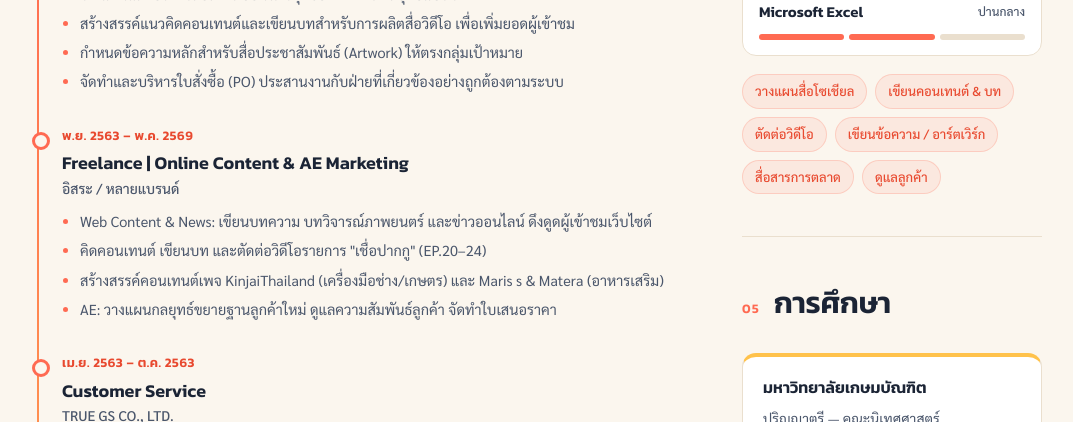
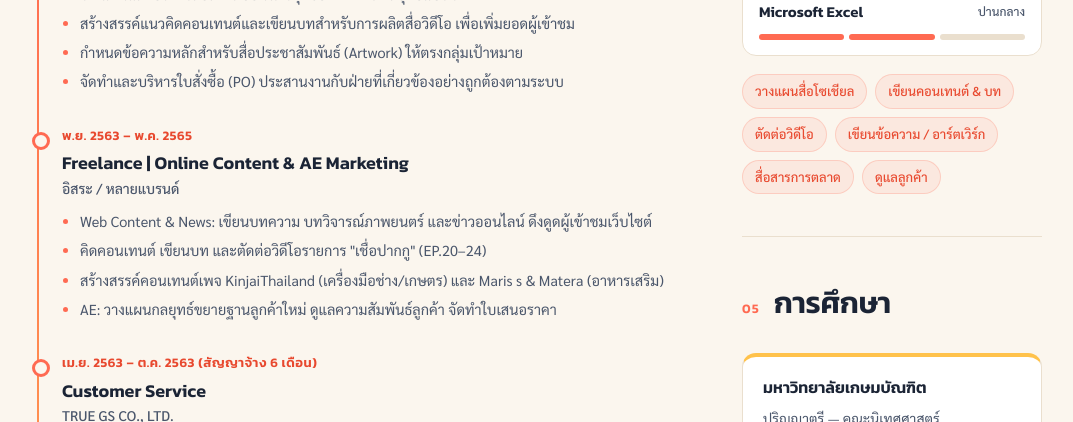
Before and after one commit to LexCorpSEO/patraporn-resume, a plain HTML site: page index.html in a window 1280 px wide. Shown: the part 1120-1542 px from the top of the page, without its empty margins (106-1179 px from the left). Drawn offline with Linux system fonts and the light colour scheme.

Commit message:
Update index.html

```diff
--- a/index.html
+++ b/index.html
@@ -329,7 +329,7 @@
         </div>
 
         <div class="entry">
-          <div class="when"><span class="en">Nov 2020 – May 2026</span><span class="th">พ.ย. 2563 – พ.ค. 2569</span></div>
+          <div class="when"><span class="en">Nov 2020 – May 2022</span><span class="th">พ.ย. 2563 – พ.ค. 2565</span></div>
           <h3>Freelance | Online Content &amp; AE Marketing</h3>
           <div class="org"><span class="en">Independent / Multiple brands</span><span class="th">อิสระ / หลายแบรนด์</span></div>
           <ul class="en">
@@ -347,7 +347,7 @@
         </div>
 
         <div class="entry">
-          <div class="when"><span class="en">Apr 2020 – Oct 2020</span><span class="th">เม.ย. 2563 – ต.ค. 2563</span></div>
+          <div class="when"><span class="en">Apr 2020 – Oct 2020 (Contact 6 Months)</span><span class="th">เม.ย. 2563 – ต.ค. 2563 (สัญญาจ้าง 6 เดือน)</span></div>
           <h3>Customer Service</h3>
           <div class="org">TRUE GS CO., LTD.</div>
           <ul class="en">
```
